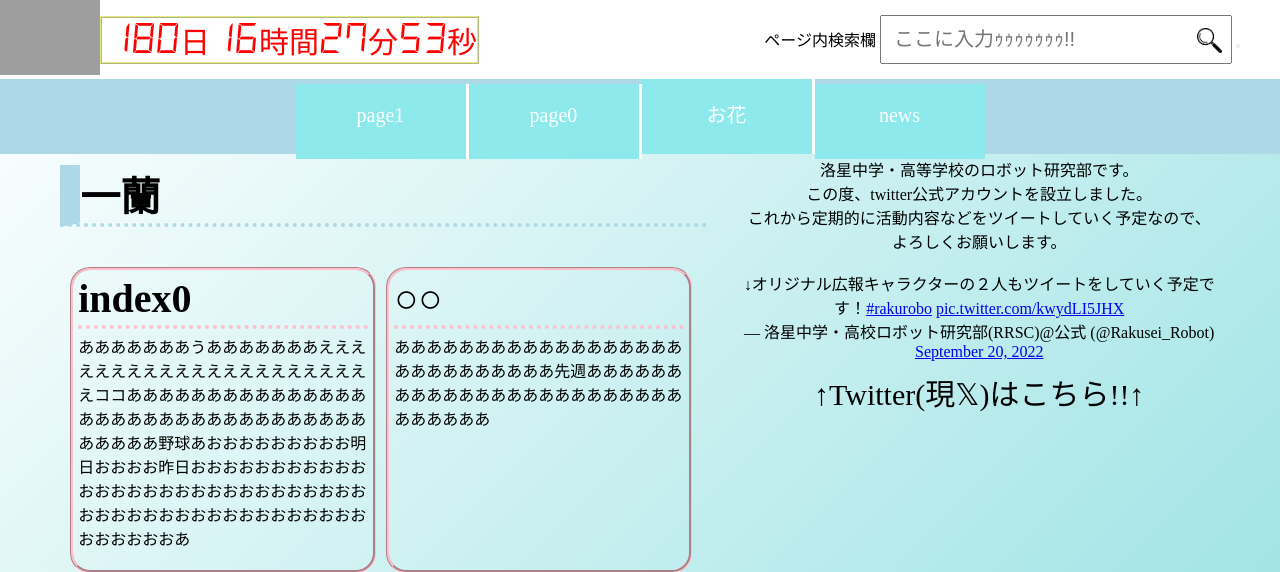
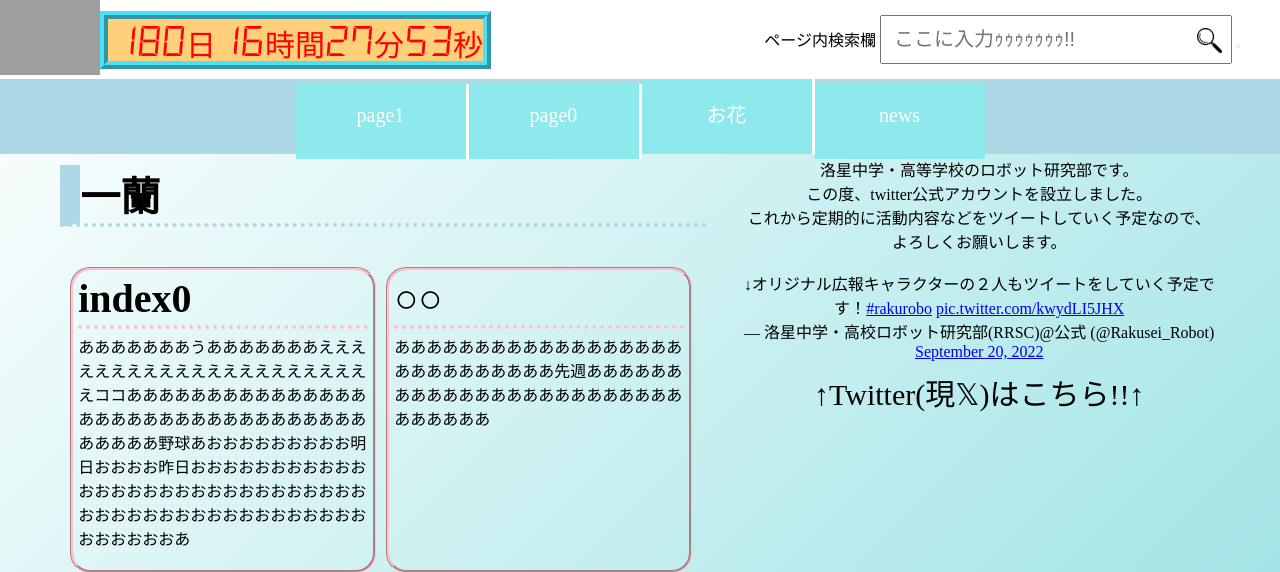
Before and after one commit to ramune64/web_rakusei_fes, a PHP site: page /index.php in a window 1280 px wide. Shown: the top 572 px of the page. Run offline with PHP 8.4, Linux system fonts and the light colour scheme; some libraries are stand-ins or nearby versions; grey boxes are pictures that could not be loaded.

Commit message:
change design counter

```diff
--- a/sp_style.css
+++ b/sp_style.css
@@ -133,6 +133,7 @@ header a{
     }
 }
 
+
 .sp_nav{
     transform: translateX(-105%);
     opacity: 0;
@@ -201,7 +202,7 @@ header a{
     height: 300px;
     margin: -20% 5% 0 2%;
 } */
-.serch,nav,.side_content{
+.serch,nav,.side_content,.counter{
     display: none;
 }
 #hontai{
--- a/style.css
+++ b/style.css
@@ -105,13 +105,16 @@ header{
 }
 .counter{
     font-family: "7seg";
-    padding:2px 0px -20px 0px;
+    padding:2px 0px 0px 0px;
     /* border:2px solid aqua; */
-    border: 2px ridge rgba(211, 220, 50, .6);
+    border: 8px ridge rgb(76, 225, 251,1);
+    /* border: 10px groove rgba(76, 225, 251); */
+    background-color: rgb(255, 208, 122);
     color: red;
     margin: auto 0px;
     font-size: 30px;
     width: 375px;
+    height: 40px;
     text-align: right;
 
 }
```
